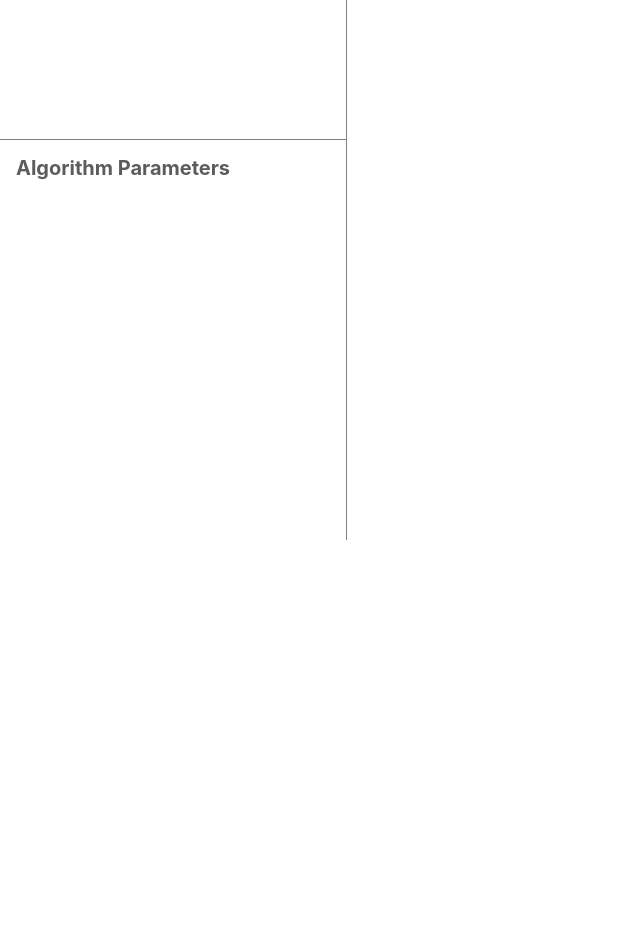
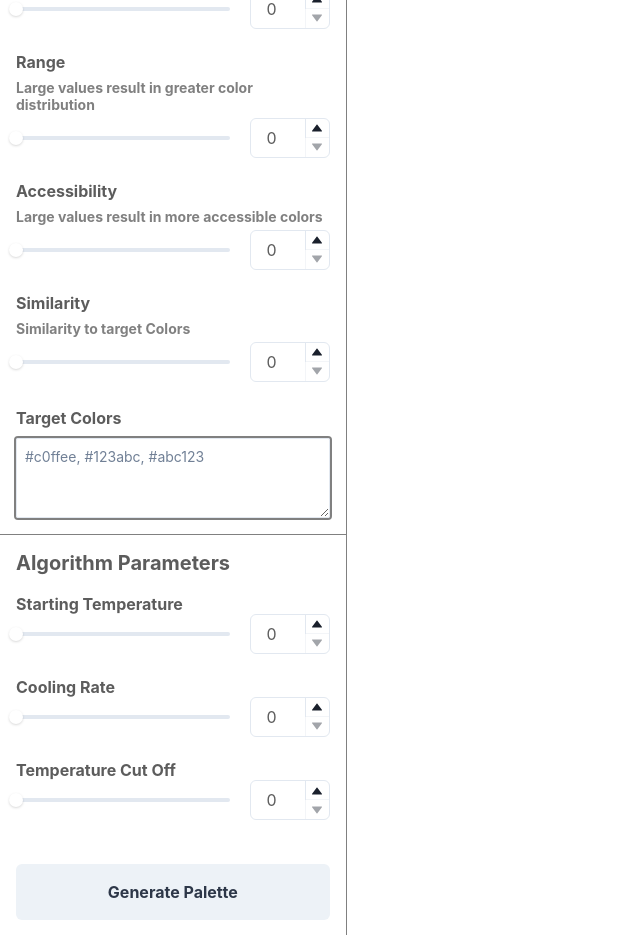
Before and after one commit to Category-Colors/category-colors, a Next.js app: page / in a window 1280 px wide. Shown: the part 260-1195 px from the top of the page, without its empty margins (0-640 px from the left). Before the commit the page ends 800 px from the top, so only its background shows below. Built offline with nearby package versions, Linux system fonts and the light colour scheme.

Commit message:
update squashed-commit removed some empty space beween inputs on bottomCard, added padding to button on bottom card component, fixed width on output colors input on upperCard

```diff
--- a/src/components/LeftBottomCard.js
+++ b/src/components/LeftBottomCard.js
@@ -1,12 +1,145 @@
-import { Box } from "@chakra-ui/react";
-import { Heading } from "@chakra-ui/react";
+import React from "react";
 
-function leftBottomCard() {
+import Slider from "./slider";
+import {
+  NumberInput,
+  NumberInputField,
+  NumberInputStepper,
+  NumberIncrementStepper,
+  NumberDecrementStepper,
+  Box,
+  Heading,
+  Textarea,
+  Text,
+  Flex,
+} from "@chakra-ui/react";
+
+function LeftBottomCard() {
+  const [temp, setTemp] = React.useState({
+    startingTemp: 0,
+    coolingRate: 0,
+    tempCutOff: 0,
+  });
+
   return (
-    <Box gridArea="leftBottomCard" p={4}>
-      <Heading size="md">Algorithm Parameters</Heading>
+    <Box gridArea="leftBottomCard" p={4} mb={5}>
+      <Heading as="h2" size="md" mb={5}>
+        Algorithm Parameters
+      </Heading>
+
+      <Box>
+        <Heading as="h3" size="sm">
+          Starting Temperature
+        </Heading>
+        <Flex justifyContent={"space-between"} mb={6}>
+          <Slider
+            value={temp.startingTemp}
+            handleChange={(val) => {
+              setTemp({ ...temp, startingTemp: val });
+            }}
+          />
+          <NumberInput
+            width={20}
+            min={0}
+            max={100}
+            ml={5}
+            value={temp.startingTemp}
+            onChange={(val) => {
+              setTemp({
+                ...temp,
+                startingTemp: val < 0 ? 0 : val > 100 ? 100 : val,
+              });
+            }}
+          >
+            <NumberInputField />
+            <NumberInputStepper>
+              <NumberIncrementStepper />
+              <NumberDecrementStepper />
+            </NumberInputStepper>
+          </NumberInput>
+        </Flex>
+      </Box>
+
+      <Box>
+        <Heading as="h3" size="sm">
+          Cooling Rate
+        </Heading>
+        <Flex justifyContent={"space-between"} mb={6}>
+          <Slider
+            value={temp.coolingRate}
+            handleChange={(val) => {
+              setTemp({ ...temp, coolingRate: val });
+            }}
+          />
+          <NumberInput
+            width={20}
+            min={0}
+            max={100}
+            ml={5}
+            value={temp.coolingRate}
+            onChange={(val) => {
+              setTemp({
+                ...temp,
+                coolingRate: val < 0 ? 0 : val > 100 ? 100 : val,
+              });
+            }}
+          >
+            <NumberInputField />
+            <NumberInputStepper>
+              <NumberIncrementStepper />
+              <NumberDecrementStepper />
+            </NumberInputStepper>
+          </NumberInput>
+        </Flex>
+      </Box>
+
+      <Box>
+        <Heading as="h3" size="sm">
+          Temperature Cut Off
+        </Heading>
+        <Flex justifyContent={"space-between"} mb={6}>
+          <Slider
+            value={temp.tempCutOff}
+            handleChange={(val) => {
+              setTemp({ ...temp, tempCutOff: val });
+            }}
+          />
+          <NumberInput
+            width={20}
+            min={0}
+            max={100}
+            ml={5}
+            value={temp.tempCutOff}
+            onChange={(val) => {
+              setTemp({
+                ...temp,
+                tempCutOff: val < 0 ? 0 : val > 100 ? 100 : val,
+              });
+            }}
+          >
+            <NumberInputField />
+            <NumberInputStepper>
+              <NumberIncrementStepper />
+              <NumberDecrementStepper />
+            </NumberInputStepper>
+          </NumberInput>
+        </Flex>
+      </Box>
+
+      <Box
+        as="button"
+        borderRadius="md"
+        bg="#EDF2F7"
+        color="#2D3748"
+        width={"100%"}
+        p={4}
+        mt={5}
+        fontWeight={"bold"}
+      >
+        Generate Palette
+      </Box>
     </Box>
   );
 }
 
-export default leftBottomCard;
+export default LeftBottomCard;
--- a/src/components/LeftUpperCard.js
+++ b/src/components/LeftUpperCard.js
@@ -1,10 +1,229 @@
-import { Box } from "@chakra-ui/react";
-import { Heading } from "@chakra-ui/react";
+import React from "react";
+import Slider from "./slider";
+import {
+  NumberInput,
+  NumberInputField,
+  NumberInputStepper,
+  NumberIncrementStepper,
+  NumberDecrementStepper,
+  Box,
+  Heading,
+  Textarea,
+  Text,
+  Flex,
+} from "@chakra-ui/react";
 
 function LeftUpperCard() {
+  const [number, setNumber] = React.useState({
+    outputColors: 0,
+    energy: 0,
+    range: 0,
+    accessibility: 0,
+    similarity: 0,
+    targetColors: 0,
+  });
+
   return (
     <Box gridArea="leftUpperCard" borderBottom={"1px solid gray"} p={4}>
-      <Heading size="md"> Palette Parameters </Heading>
+      <Heading as="h2" size="md" mb={5}>
+        Palette Parameters
+      </Heading>
+
+      <Flex justifyContent={"space-between"} flexDirection={"column"} mb={6}>
+        <Heading as="h3" size="sm" mb={2}>
+          Output Colors
+        </Heading>
+        <NumberInput
+          maxWidth={210}
+          width={"100%"}
+          min={0}
+          max={100}
+          value={number.outputColors}
+          onChange={(val) => {
+            setNumber({
+              ...number,
+              outputColors: val < 0 ? 0 : val > 100 ? 100 : val,
+            });
+          }}
+        >
+          <NumberInputField />
+          <NumberInputStepper>
+            <NumberIncrementStepper />
+            <NumberDecrementStepper />
+          </NumberInputStepper>
+        </NumberInput>
+      </Flex>
+
+      <Box>
+        <Heading as="h3" size="sm" mb={2}>
+          Energy
+        </Heading>
+        <Heading as="h6" size="xs" mb={1} color={"gray"}>
+          Large values result in greater color differences
+        </Heading>
+        <Flex justifyContent={"space-between"} mb={6}>
+          <Slider
+            value={number.energy}
+            handleChange={(val) => {
+              setNumber({
+                ...number,
+                energy: val,
+              });
+            }}
+          />
+          <NumberInput
+            width={20}
+            min={0}
+            max={100}
+            ml={5}
+            value={number.energy}
+            onChange={(val) => {
+              setNumber({
+                ...number,
+                energy: val < 0 ? 0 : val > 100 ? 100 : val,
+              });
+            }}
+          >
+            <NumberInputField />
+            <NumberInputStepper>
+              <NumberIncrementStepper />
+              <NumberDecrementStepper />
+            </NumberInputStepper>
+          </NumberInput>
+        </Flex>
+      </Box>
+
+      <Box>
+        <Heading as="h3" size="sm" mb={2}>
+          Range
+        </Heading>
+        <Heading as="h6" size="xs" mb={1} color={"gray"}>
+          Large values result in greater color distribution
+        </Heading>
+
+        <Flex justifyContent={"space-between"} mb={6}>
+          <Slider
+            value={number.range}
+            handleChange={(val) => {
+              setNumber({
+                ...number,
+                range: val,
+              });
+            }}
+          />
+
+          <NumberInput
+            width={20}
+            min={0}
+            max={100}
+            ml={5}
+            value={number.range}
+            onChange={(val) => {
+              setNumber({
+                ...number,
+                range: val < 0 ? 0 : val > 100 ? 100 : val,
+              });
+            }}
+          >
+            <NumberInputField />
+            <NumberInputStepper>
+              <NumberIncrementStepper />
+              <NumberDecrementStepper />
+            </NumberInputStepper>
+          </NumberInput>
+        </Flex>
+      </Box>
+
+      <Box>
+        <Heading as="h3" size="sm" mb={2}>
+          Accessibility
+        </Heading>
+        <Heading as="h6" size="xs" mb={1} color={"gray"}>
+          Large values result in more accessible colors
+        </Heading>
+
+        <Flex justifyContent={"space-between"} mb={6}>
+          <Slider
+            value={number.accessibility}
+            handleChange={(val) => {
+              setNumber({
+                ...number,
+                accessibility: val,
+              });
+            }}
+          />
+          <NumberInput
+            width={20}
+            min={0}
+            max={100}
+            ml={5}
+            value={number.accessibility}
+            onChange={(val) => {
+              setNumber({
+                ...number,
+                accessibility: val < 0 ? 0 : val > 100 ? 100 : val,
+              });
+            }}
+          >
+            <NumberInputField />
+            <NumberInputStepper>
+              <NumberIncrementStepper />
+              <NumberDecrementStepper />
+            </NumberInputStepper>
+          </NumberInput>
+        </Flex>
+      </Box>
+
+      <Box>
+        <Heading as="h3" size="sm" mb={2}>
+          Similarity
+        </Heading>
+        <Heading as="h6" size="xs" mb={1} color={"gray"}>
+          Similarity to target Colors
+        </Heading>
+
+        <Flex justifyContent={"space-between"} mb={6}>
+          <Slider
+            value={number.similarity}
+            handleChange={(val) => {
+              setNumber({
+                ...number,
+                similarity: val,
+              });
+            }}
+          />
+          <NumberInput
+            width={20}
+            min={0}
+            max={100}
+            ml={5}
+            value={number.similarity}
+            onChange={(val) => {
+              setNumber({
+                ...number,
+                similarity: val < 0 ? 0 : val > 100 ? 100 : val,
+              });
+            }}
+          >
+            <NumberInputField />
+            <NumberInputStepper>
+              <NumberIncrementStepper />
+              <NumberDecrementStepper />
+            </NumberInputStepper>
+          </NumberInput>
+        </Flex>
+      </Box>
+
+      <Box>
+        <Text fontSize="md">Target Colors</Text>
+        <Textarea
+          placeholder="#c0ffee, #123abc, #abc123  "
+          size="sm"
+          mt={2}
+          p={2}
+          boxShadow={"0 0 0 2px gray"}
+        />
+      </Box>
     </Box>
   );
 }
--- a/src/components/slider.js
+++ b/src/components/slider.js
@@ -5,20 +5,7 @@ import {
   SliderThumb,
 } from "@chakra-ui/react";
 
-export default function Slider({ number, setNumber }) {
-  // event handler that to trigger number state  change
-  const handleChange = (value) => {
-    setNumber((prev) => {
-      if (value < 0) {
-        return 0;
-      }
-      if (value > 100) {
-        return 100;
-      }
-      return value;
-    });
-  };
-
+export default function Slider({ value, handleChange }) {
   return (
     <SliderChakraUI
       aria-label="slider-ex-1"
@@ -26,8 +13,10 @@ export default function Slider({ number, setNumber }) {
       focusThumbOnChange={false}
       onChange={handleChange}
       defaultValue={0}
-      value={number}
-      sx={{ width: "210px" }}>
+      min={0}
+      max={100}
+      value={value}
+    >
       <SliderTrack>
         <SliderFilledTrack />
       </SliderTrack>
```
Also changed, not shown: 1 other file (tests, documents, lock files or other folders).
